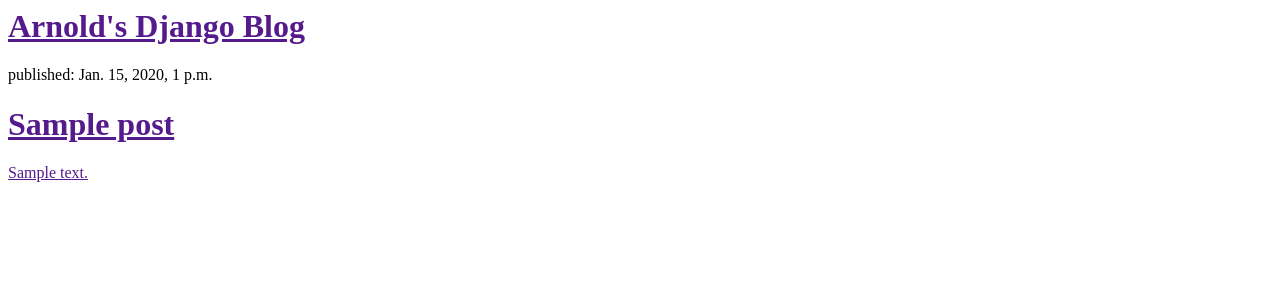
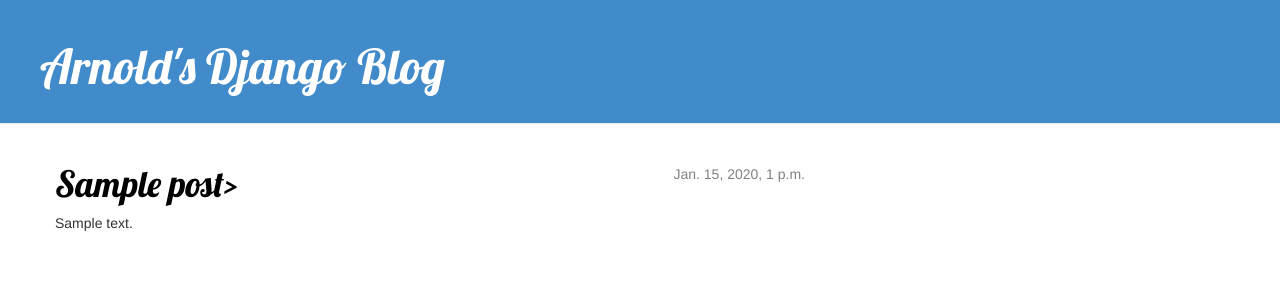
Before and after one commit to SirRwema/my-first-blog, a Django app: template blog/templates/blog/post_list.html in a window 1280 px wide. Shown: the top 302 px of the page. Run offline with Django 3.2, Linux system fonts and the light colour scheme; the template is opened without the code that fills it: values that come from a table or form of the project are taken from there, others are empty; tables that the repository leaves empty hold one stand-in row (values such as "Sample post"); some libraries are stand-ins or nearby versions.

Commit message:
Added view and template for detailed blog post as well as CSS for the site.

```diff
--- /dev/null
+++ b/blog/static/css/blog.css
@@ -0,0 +1,38 @@
+.page-header	{
+				background-color:	#428bca;
+				margin-top:	0;
+				padding:	20px	20px	20px	40px;
+}
+.page-header	h1,	.page-header	h1	a,	.page-header	h1	a:visited,	.page-header	h1	a:active	{
+				color:	#ffffff;
+				font-size:	36pt;
+				text-decoration:	none;
+}
+.content	{
+				margin-left:	40px;
+}
+h1,	h2,	h3,	h4	{
+				font-family:	'Lobster',	cursive;
+}
+.date	{
+				float:	right;
+				color:	#828282;
+}
+.save	{
+				float:	right;
+}
+.post-form	textarea,	.post-form	input	{
+				width:	100%;
+}
+.top-menu,	.top-menu:hover,	.top-menu:visited	{
+				color:	#ffffff;
+				float:	right;
+				font-size:	26pt;
+				margin-right:	20px;
+}
+.post	{
+				margin-bottom:	70px;
+}
+.post	h1	a,	.post	h1	a:visited	{
+				color:	#000000;
+}
--- /dev/null
+++ b/blog/templates/blog/base.html
@@ -0,0 +1,27 @@
+{% load staticfiles %}
+<html>
+	<head>
+		<title>Arnold's	blog</title>
+		<!-- Latest compiled and minified CSS -->
+		<link rel="stylesheet" href="https://maxcdn.bootstrapcdn.com/bootstrap/3.3.6/css/bootstrap.min.css" integrity="sha384-1q8mTJOASx8j1Au+a5WDVnPi2lkFfwwEAa8hDDdjZlpLegxhjVME1fgjWPGmkzs7" crossorigin="anonymous">
+
+		<!-- Optional theme -->
+		<link rel="stylesheet" href="https://maxcdn.bootstrapcdn.com/bootstrap/3.3.6/css/bootstrap-theme.min.css" integrity="sha384-fLW2N01lMqjakBkx3l/M9EahuwpSfeNvV63J5ezn3uZzapT0u7EYsXMjQV+0En5r" crossorigin="anonymous">
+		<link rel="stylesheet" href="{% static 'css/blog.css' %}">
+		<link href="//fonts.googleapis.com/css?family=Lobster&subset=latin,latin-ext" rel="stylesheet" type="text/css">
+	</head>
+	<body>
+		<div class="page-header">
+			<h1><a	href="">Arnold's Django Blog</a></h1>
+		</div>
+		<div class="content container">
+		<div class="row">
+		<div class="col-md-8">
+		{% block content %}
+		{% endblock %}
+		</div>
+		</div>
+		</div>
+
+	</body>
+</html>
--- a/blog/templates/blog/post_list.html
+++ b/blog/templates/blog/post_list.html
@@ -1,18 +1,14 @@
-<html>
-	<head>
-		<title>Arnold's	blog</title>
-	</head>
-	<body>
-		<div>
-			<h1><a	href="">Arnold's Django Blog</a></h1>
-		</div>
-		{%	for	post in	posts	%}
-			<div>
-				<p>published: {{post.published_date}}</p>
-				<h1><a href="">{{post.title}}</h1>
-				<p>{{ post.body | linebreaks }} </p>
-			</div>
-		{%	endfor	%}
+{% extends 'blog/base.html' %}
 
-	</body>
-</html>
+{% block content %}
+
+{%	for	post in	posts %}
+<div class="post">
+	<div class="date">
+		{{ post.published_date }}
+	</div>
+	<h1><a href="{% url 'post_detail' pk=post.pk %}">{{post.title}}></a></h1>
+	<p>{{ post.body | linebreaks }} </p>
+</div>
+{%	endfor	%}
+{% endblock %}
--- a/blog/urls.py
+++ b/blog/urls.py
@@ -1,6 +1,7 @@
-from django.conf.urls import url
+from django.conf.urls import url, include
 from . import views
 
 urlpatterns = [
 	url(r'^$', views.post_list, name = 'post_list'),
+	url(r'^post/(?P<pk>[0-9]+)/$', views.post_detail,name = 'post_detail'),
 ]
--- a/blog/views.py
+++ b/blog/views.py
@@ -1,4 +1,4 @@
-from django.shortcuts import render
+from django.shortcuts import render, get_object_or_404
 from django.utils import timezone
 from .models import Post
 
@@ -7,3 +7,7 @@
 def post_list(request):
 	posts = Post.objects.filter(published_date__lte=timezone.now()).order_by('published_date')
 	return render(request, 'blog/post_list.html',{'posts': posts})
+
+def post_detail(request, pk):
+	post = get_object_or_404(Post, pk=pk)
+	return render(request, 'blog/post_detail.html', {'post':post})
```
Also changed, not shown: blog/templates/blog/post_detail.html (added, +13 -0 lines).
